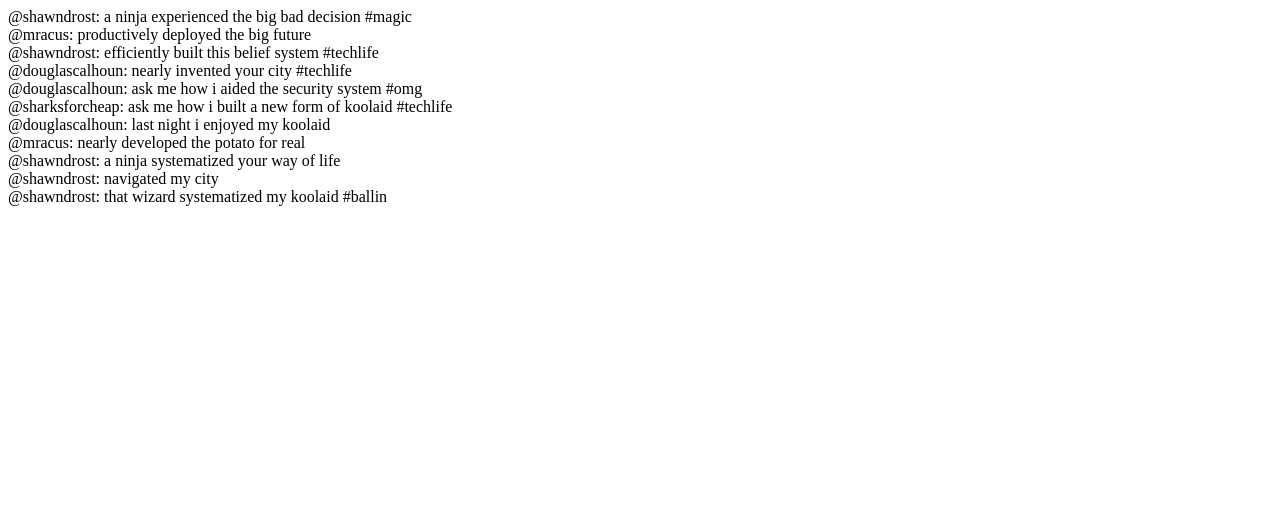
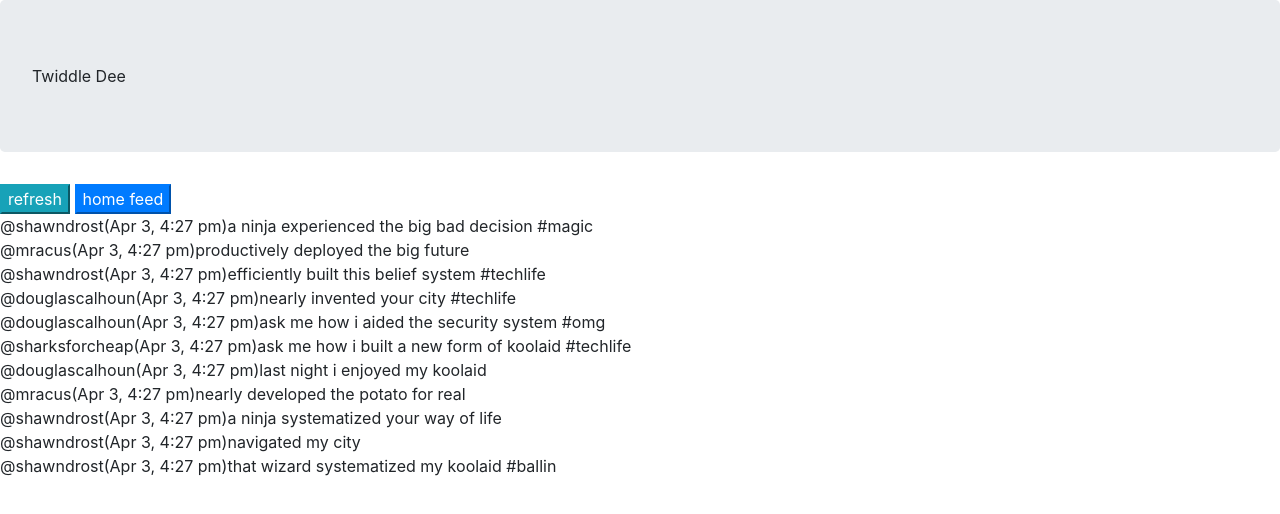
Before and after one commit to jesseLessinger/tweedle-dee, a plain HTML site: page index.html in a window 1280 px wide. Drawn offline with nearby package versions, Linux system fonts and the light colour scheme.

Commit message:
has a refresh button, display users

```diff
--- a/index.html
+++ b/index.html
@@ -3,25 +3,27 @@
   <head>
     <script src="jquery.js"></script>
     <script src="data_generator.js"></script>
+    <link rel="stylesheet" href="https://stackpath.bootstrapcdn.com/bootstrap/4.3.1/css/bootstrap.min.css" integrity="sha384-ggOyR0iXCbMQv3Xipma34MD+dH/1fQ784/j6cY/iJTQUOhcWr7x9JvoRxT2MZw1T" crossorigin="anonymous">
+    <script src="src/index.js"></script>
   </head>
   <body>
-    <script>
+    <div id="all-contents" class="">
 
-      $(document).ready(function(){
-        var $body = $('body');
-        $body.html('');
+      <header id="header" class="jumbotron">
+        Twiddle Dee
+      </header>
+      <div id="main-contents" class="">
+        <input id="pause-button" type="button" value="refresh" class="btn-info" />
+        <input id="all-tweets-button" type="button" value="home feed" class="btn-primary" />
+        <div id="tweet-feed"></div>
+      </div>
 
-        var index = streams.home.length - 1;
-        while(index >= 0){
-          var tweet = streams.home[index];
-          var $tweet = $('<div></div>');
-          $tweet.text('@' + tweet.user + ': ' + tweet.message);
-          $tweet.appendTo($body);
-          index -= 1;
-        }
+    </div>
 
-      });
+  </body>
 
-    </script>
-  </body>
+  <!-- <script src="https://code.jquery.com/jquery-3.3.1.slim.min.js" integrity="sha384-q8i/X+965DzO0rT7abK41JStQIAqVgRVzpbzo5smXKp4YfRvH+8abtTE1Pi6jizo" crossorigin="anonymous"></script> -->
+  <script src="https://cdnjs.cloudflare.com/ajax/libs/popper.js/1.14.7/umd/popper.min.js" integrity="sha384-UO2eT0CpHqdSJQ6hJty5KVphtPhzWj9WO1clHTMGa3JDZwrnQq4sF86dIHNDz0W1" crossorigin="anonymous"></script>
+  <script src="https://stackpath.bootstrapcdn.com/bootstrap/4.3.1/js/bootstrap.min.js" integrity="sha384-JjSmVgyd0p3pXB1rRibZUAYoIIy6OrQ6VrjIEaFf/nJGzIxFDsf4x0xIM+B07jRM" crossorigin="anonymous"></script>
+
 </html>
--- /dev/null
+++ b/src/index.js
@@ -0,0 +1,95 @@
+$(document).ready(function(){
+
+  //select some useful jQuery objects from DOM
+  var $tweetFeed = $('#tweet-feed')
+  var $pauseButton = $('#pause-button')
+ // var $allTweetsButton = $('#all-tweets-button');
+
+  //add click events for buttons
+  let paused = false;
+  $pauseButton.on("click", function(e){
+    // if (paused) $pauseButton.attr("value", "pause")
+    // else $pauseButton.attr("value", "start")
+    paused = !paused;
+    displayTweets(streams.home, 25);
+  });
+
+
+  displayTweets(streams.home);
+
+
+
+  $('.user').on("click", function(e){
+    console.log("click")
+    let user = $(e.currentTarget).text();
+    displayTweets(streams.users[user],25)
+  })
+
+  //DISPLAY TWEETS takes a feed and max # of tweets to display, default 15
+  function displayTweets(feed, maxTweets = 15) {
+    $tweetFeed.html('') //clear the tweet field
+    maxTweets = maxTweets > feed.length ? feed.length : maxTweets;
+    var index = feed.length - 1;
+    for (let i = 0; i < maxTweets; i++ ) {
+      var tweet = feed[index];
+      var timeStamp = readableDate(tweet.created_at);
+      var $tweet = $(`<div class="tweet" style="display:flex; flex-direction:row">
+                        @<div class="user">${tweet.user}</div>
+                        <div class="time-stamp"> (${timeStamp}) </div>
+                        <div class="tweet-message"> ${tweet.message}</div>
+                      </div>`);
+      $tweet.appendTo($tweetFeed);
+      index -= 1;
+    }
+
+    ///find a js library for this, man
+    function readableDate(date) {
+
+      let months = ["Jan", "Feb", "Mar", "Apr", "May", "Jun", "Jul", "Aug", "Sep", "Oct", "Nov", "Dec"]
+
+      return `${months[date.getMonth()]} ${date.getDay()}, ${date.getHours()%12}:${date.getMinutes()} ${date.getHours() < 12 ? "am" : "pm"}`;
+
+    }
+
+
+
+//    CODE I MIGHT USE
+
+  // clock = new Promise((resolve)=>{
+  //   setTimeout(()=>{
+  //     displayTweets(streams.home);
+  //     resolve(1)
+  //   }, 3000)
+  // })
+
+  // clock.then(()=>{
+  //   setTimeout(()=>{
+  //     displayTweets(streams.home);
+  //   }, 3000)
+  // })
+
+  // while (!paused) {
+
+    // while(index >= 0){
+    //   var tweet = feed[index];
+    //   var $tweet = $('<div></div>');
+    //   $tweet.text('@' + tweet.user + ': ' + tweet.message);
+    //   $tweet.appendTo($tweetFeed);
+    //   index -= 1;
+    // }
+
+  }
+
+
+
+
+// var index = streams.home.length - 1;
+//     while(index >= 0){
+//       var tweet = streams.home[index];
+//       var $tweet = $('<div></div>');
+//       $tweet.text('@' + tweet.user + ': ' + tweet.message);
+//       $tweet.appendTo($body);
+//       index -= 1;
+//     }
+
+});
```
